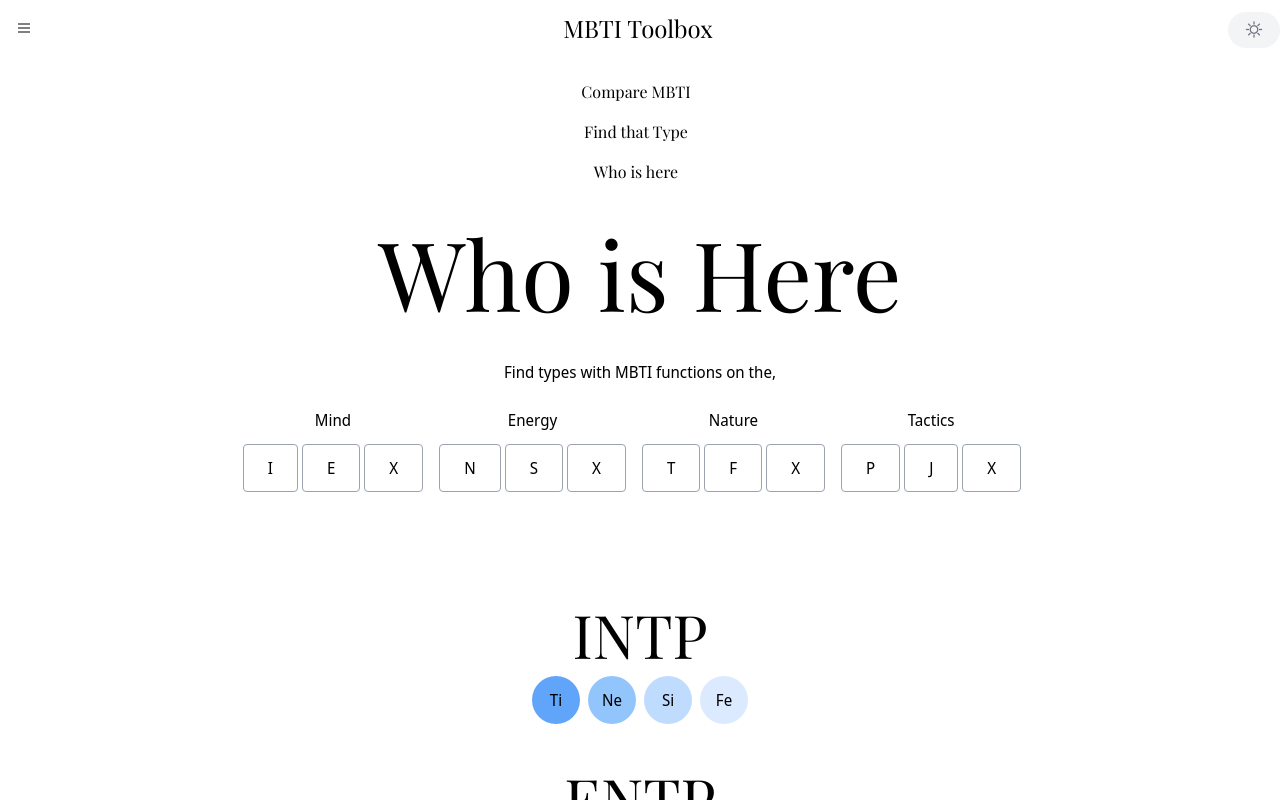
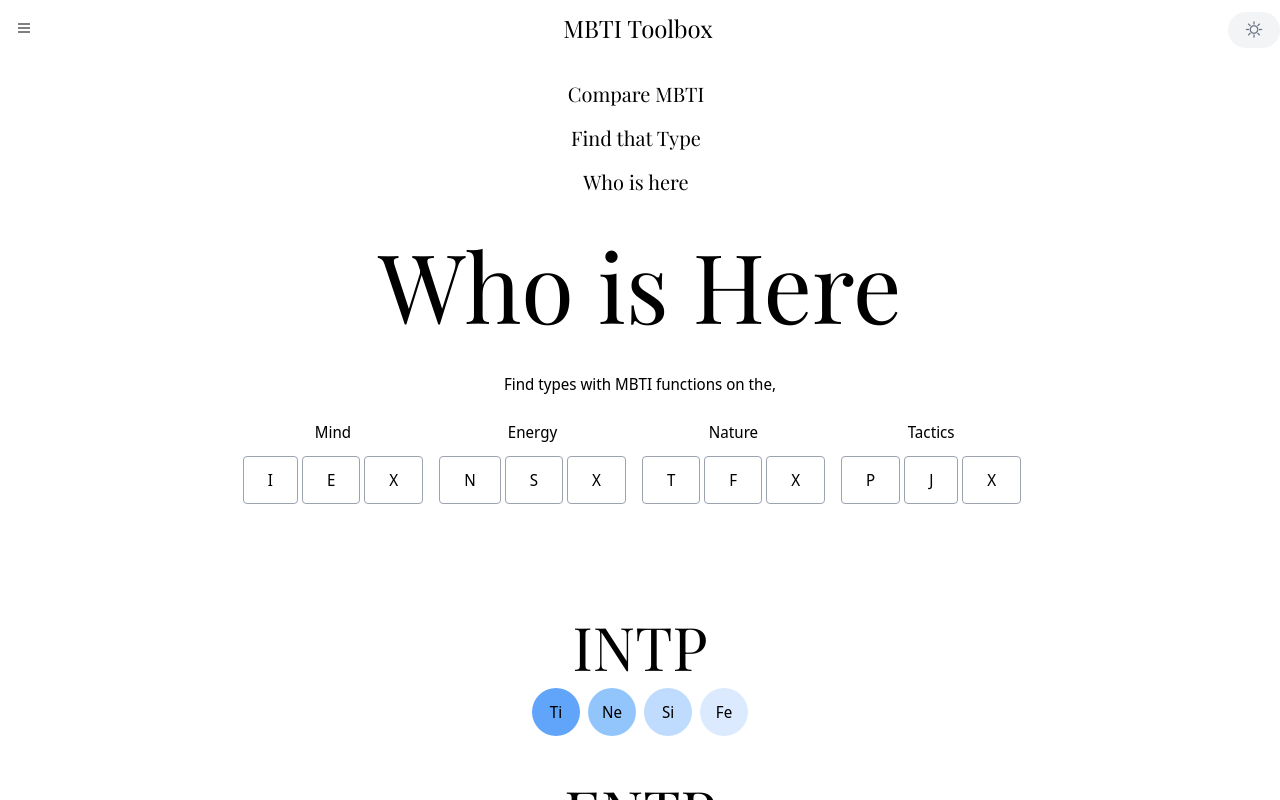
Before and after one commit to nipunadodan/mbti-app, a React (Create React App) app: page /mbti/who in a window 1280 px wide. Both pictures are taken after a click on the icon 24 px from the left and 30 px from the top of the page. Shown: the top 800 px of the page. Built offline with nearby package versions, Linux system fonts and the light colour scheme.

Commit message:
menu font size xl

```diff
--- a/src/components/Header.js
+++ b/src/components/Header.js
@@ -28,7 +28,7 @@ const Header = () => {
                 <ThemeToggle/>
             </header>
             {menuOpen
-                ?<nav>
+                ?<nav className={'text-xl'}>
                     <NavMenu/>
                 </nav>
                 : <></>
```
